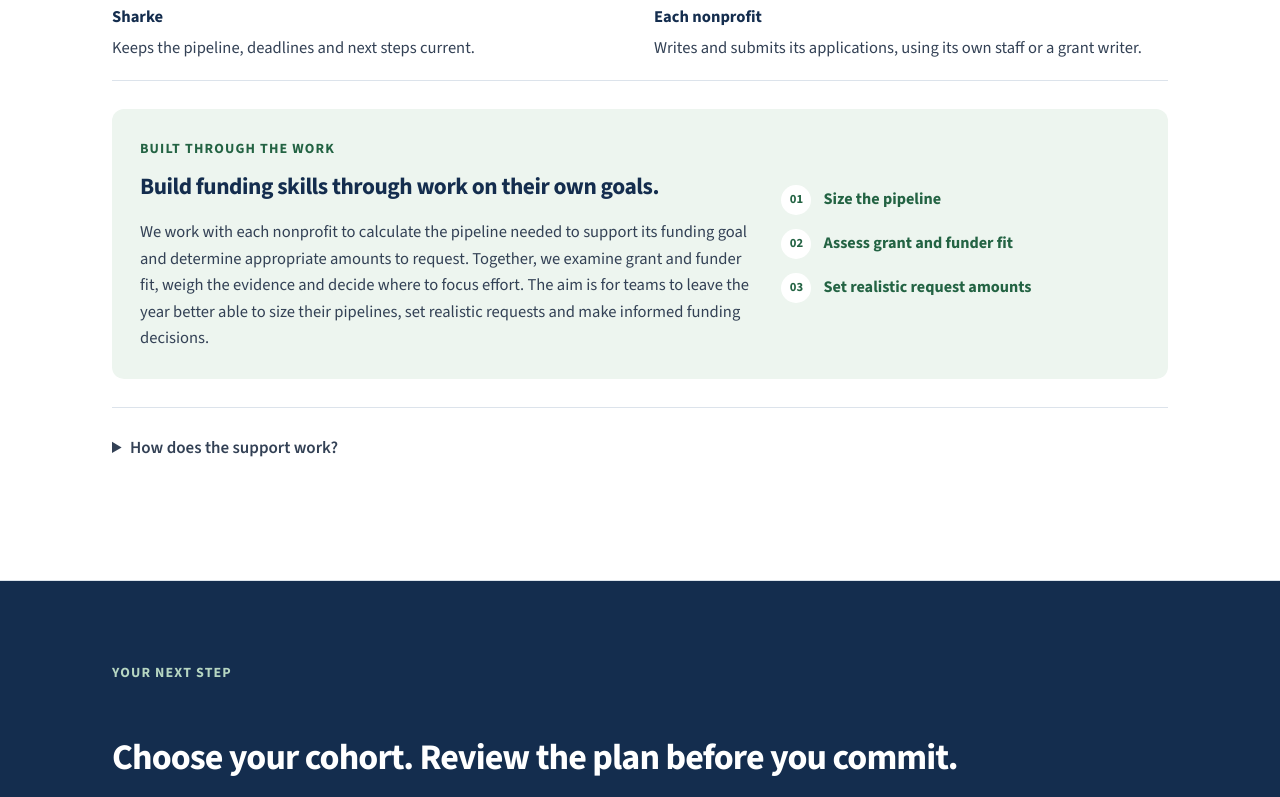
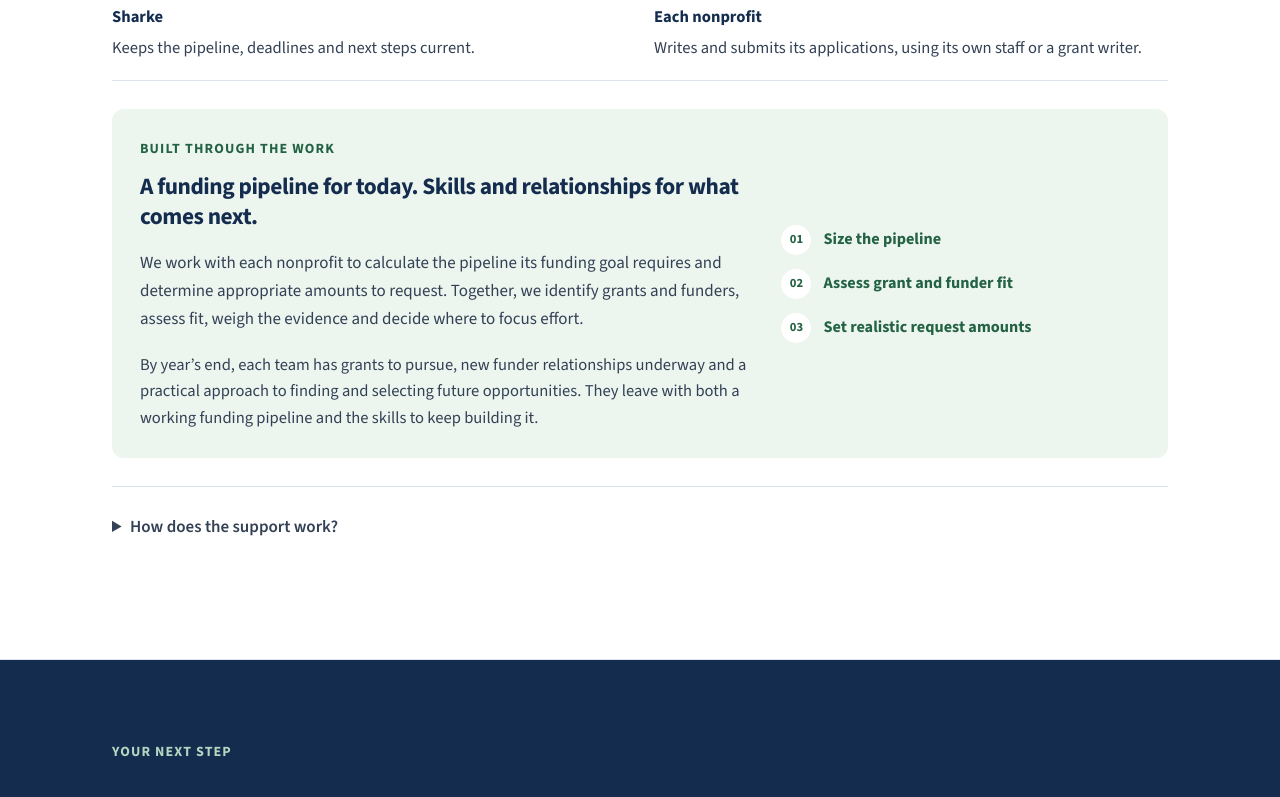
Before and after one commit to Sharke-ai/sharke-website, a website: page associations.html in a window 1280 px wide. Shown: the part 3180-3977 px from the top of the page. Drawn offline with nearby package versions, Linux system fonts and the light colour scheme.

Commit message:
Clarify cohort pipeline outcomes and lasting funding skills

```diff
--- a/associations.html
+++ b/associations.html
@@ -547,7 +547,7 @@
 <div class="cv-review"><svg viewBox="0 0 24 24" aria-hidden="true" fill="none" stroke="currentColor" stroke-width="1.7" stroke-linecap="round" stroke-linejoin="round"><circle cx="9" cy="7" r="3"/><path d="M3 21v-3a6 6 0 0 1 12 0v3M16 4a3 3 0 0 1 0 6M18 14a5 5 0 0 1 3 4v3"/></svg><strong>Reviewed together</strong><span>Sharke + the nonprofit</span></div></div>
 <p class="cv-model-copy">Sharke's funding-fit model analyzes how well grants and funders match each nonprofit, drawing on its programs, geography and funders' giving history. We review that analysis with the nonprofit so its team understands why an opportunity is worth pursuing.</p>
 <div class="cv-roles"><p><strong>Sharke</strong>Keeps the pipeline, deadlines and next steps current.</p><p><strong>Each nonprofit</strong>Writes and submits its applications, using its own staff or a grant writer.</p></div>
-<div class="cv-skills"><div><p class="cv-eyebrow">Built through the work</p><h3>Build funding skills through work on their own goals.</h3><p>We work with each nonprofit to calculate the pipeline needed to support its funding goal and determine appropriate amounts to request. Together, we examine grant and funder fit, weigh the evidence and decide where to focus effort. The aim is for teams to leave the year better able to size their pipelines, set realistic requests and make informed funding decisions.</p></div>
+<div class="cv-skills"><div><p class="cv-eyebrow">Built through the work</p><h3>A funding pipeline for today. Skills and relationships for what comes next.</h3><p>We work with each nonprofit to calculate the pipeline its funding goal requires and determine appropriate amounts to request. Together, we identify grants and funders, assess fit, weigh the evidence and decide where to focus effort.</p><p>By year&rsquo;s end, each team has grants to pursue, new funder relationships underway and a practical approach to finding and selecting future opportunities. They leave with both a working funding pipeline and the skills to keep building it.</p></div>
 <ul aria-label="Funding skills"><li><span>01</span>Size the pipeline</li><li><span>02</span>Assess grant and funder fit</li><li><span>03</span>Set realistic request amounts</li></ul></div>
 </div><details class="review-details"><summary>How does the support work?</summary><p>Sharke handles enrollment and works with the organizations. You send the introduction and help make the connections. Recommendations are reviewed before they reach the team, with evidence and uncertainty made clear.</p><p>The initial Grant Funding Viability Assessment covers funding position, runway, pipeline targets and funders to verify. Sharke then checks fit, tracks deadlines and maintains the pipeline alongside your existing capacity-building programs.</p><p><strong>Illustrative example:</strong> a community food program uses its current grant to deliver this year's services while Sharke helps build its next sources of grant funding.</p></details>
 </div></section>
```
Also changed, not shown: foundations.html (+1 -1 lines).
